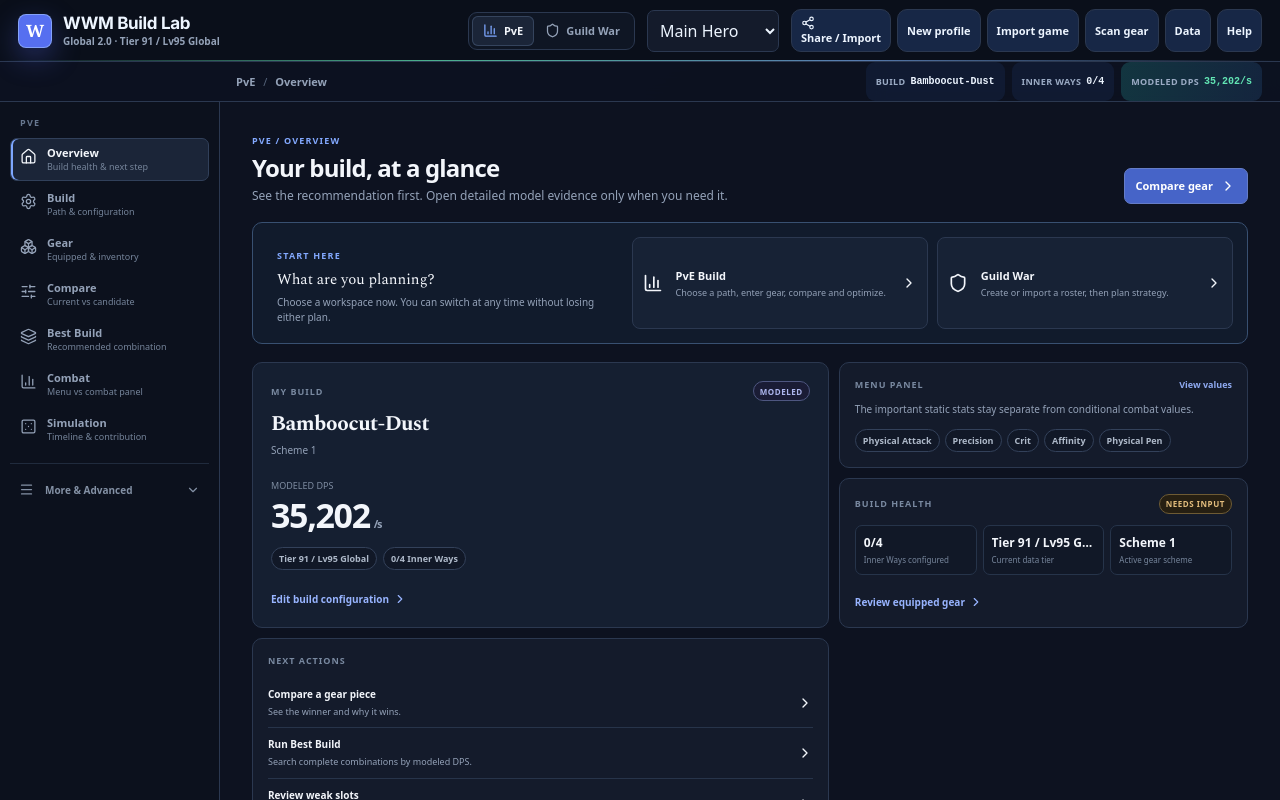
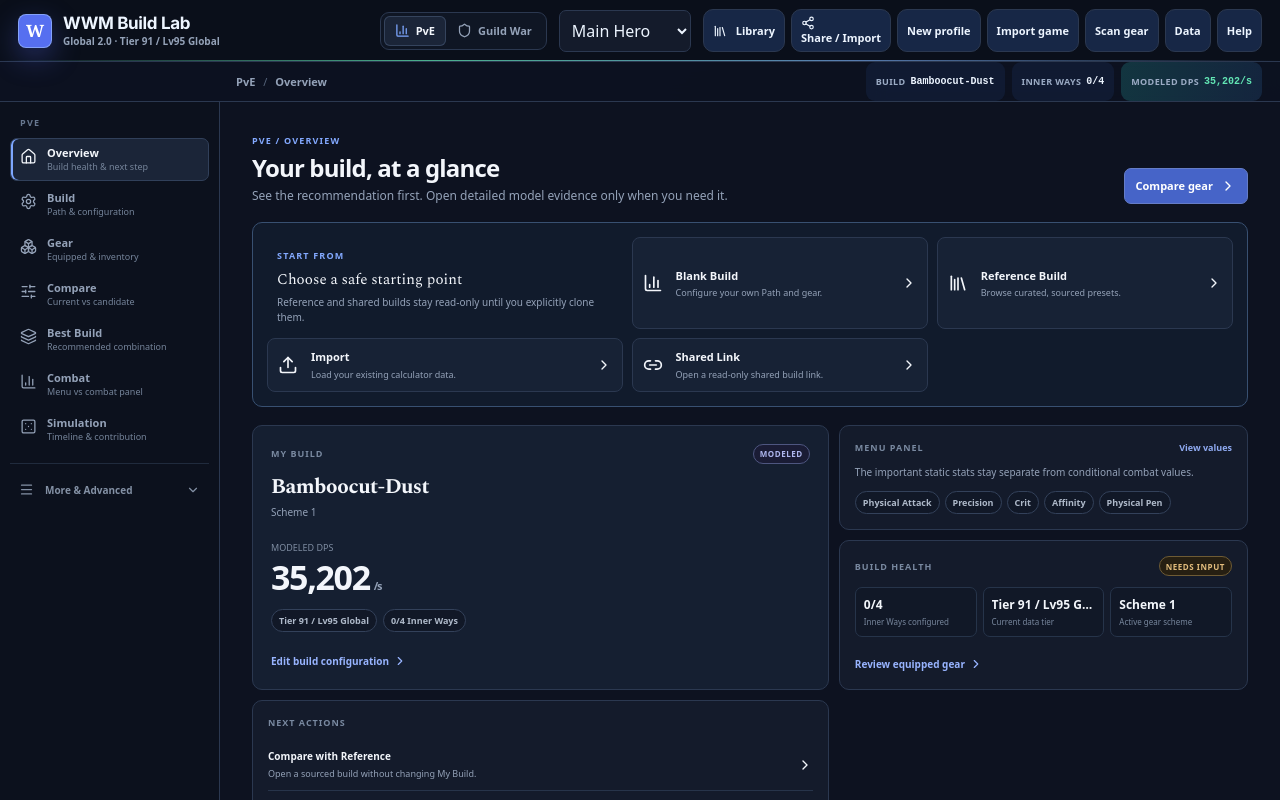
Before and after one commit to PNHD/wwm-calc, a React (Vite) app: page / in a window 1280 px wide. Shown: the top 800 px of the page. Built offline with nearby package versions, Linux system fonts and the light colour scheme.

Commit message:
feat(library): integrate Library into product shell and onboarding

```diff
--- a/src/product/ProductShell.tsx
+++ b/src/product/ProductShell.tsx
@@ -15,6 +15,8 @@ import {
   HeartPulse,
   Home,
   Layers3,
+  Library as LibraryIcon,
+  Link2,
   Map as MapIcon,
   Menu,
   Repeat2,
@@ -23,16 +25,20 @@ import {
   Shield,
   SlidersHorizontal,
   Target,
+  Upload,
   Users,
   X,
 } from "lucide-react";
 import GuildWarWorkspace from "./GuildWarWorkspace";
+import GvgSharedLanding from "./GvgSharedLanding";
+import LibraryWorkspace from "./LibraryWorkspace";
 import "./model-assumptions.css";
 import "./workspace-redesign.css";
 import "./workspaces/compare-v2.css";
 
 export type ProductTab = "details" | "gear-analyzer" | "gear-compare" | "inventory-optimizer" | "simulation" | "team" | "rotations" | "skill-editor" | "settings" | "profile";
-type ProductWorkspace = "pve" | "gvg";
+type BaseWorkspace = "pve" | "gvg";
+type ProductWorkspace = BaseWorkspace | "library";
 type PveView = "overview" | "build" | "gear" | "compare" | "best-build" | "combat" | "simulation" | "rotations" | "skill-editor" | "team" | "profile";
 type GvgView = "overview" | "roster" | "builds" | "strategy" | "timeline" | "objectives" | "matches" | "commander" | "support" | "share";
 
@@ -122,6 +128,7 @@ interface ProductShellProps {
 
 interface StoredShellState {
   workspace?: ProductWorkspace;
+  lastWorkspace?: BaseWorkspace;
   pveView?: PveView;
   gvgView?: GvgView;
   inspectorCollapsed?: boolean;
@@ -138,6 +145,7 @@ function readStoredShell(): StoredShellState {
 
 function explicitRoute() {
   const hash = window.location.hash;
+  if (hash.startsWith("#library") || hash.startsWith("#shared-build=")) return { workspace: "library" as const };
   if (hash.includes("gvg-share=")) return { workspace: "gvg" as const, gvgView: "share" as const };
   const match = hash.match(/^#(pve|gvg)\/([a-z-]+)/);
   if (!match) return null;
@@ -146,7 +154,7 @@ function explicitRoute() {
     : { workspace: "gvg" as const, gvgView: match[2] as GvgView };
 }
 
-function updateRoute(workspace: ProductWorkspace, view: PveView | GvgView) {
+function updateRoute(workspace: BaseWorkspace, view: PveView | GvgView) {
   const hash = window.location.hash;
   if (hash.includes("gvg-share=") && workspace === "gvg") return;
   if (hash && !/^#(pve|gvg)\//.test(hash)) return;
@@ -172,8 +180,13 @@ function readGvgSummary() {
 }
 
 const roleCount = (summary: ReturnType<typeof readGvgSummary>, role: string) => summary.roleCounts.get(role) || 0;
+const gvgSharePayload = () => {
+  const marker = "gvg-share=";
+  const index = window.location.hash.indexOf(marker);
+  return index < 0 ? "" : window.location.hash.slice(index + marker.length);
+};
 
-function WorkspaceSwitcher({ workspace, onChange }: { workspace: ProductWorkspace; onChange: (workspace: ProductWorkspace) => void }) {
+function WorkspaceSwitcher({ workspace, onChange }: { workspace: ProductWorkspace; onChange: (workspace: BaseWorkspace) => void }) {
   return (
     <nav className="workspace-switcher" aria-label="Product workspaces">
       <button type="button" className={workspace === "pve" ? "is-active" : ""} aria-pressed={workspace === "pve"} onClick={() => onChange("pve")}>
@@ -218,11 +231,11 @@ function ContextNavigation<T extends string>({
   );
 }
 
-function PveOverview({ context, onNavigate, showOnboarding, onChoose }: {
+function PveOverview({ context, onNavigate, showOnboarding, onOpenLibrary }: {
   context: ProductShellProps["context"];
   onNavigate: (view: PveView) => void;
   showOnboarding: boolean;
-  onChoose: (workspace: ProductWorkspace) => void;
+  onOpenLibrary: (hash?: string) => void;
 }) {
   const completeInnerWays = context.innerWays >= 4;
   return (
@@ -232,10 +245,12 @@ function PveOverview({ context, onNavigate, showOnboarding, onChoose }: {
         <button type="button" className="workspace-primary-action" onClick={() => onNavigate("compare")}>Compare gear <ChevronRight size={16} aria-hidden="true" /></button>
       </header>
 
-      {showOnboarding && <section className="workspace-onboarding" aria-label="First use">
-        <div><span className="workspace-eyebrow">Start here</span><h2>What are you planning?</h2><p>Choose a workspace now. You can switch at any time without losing either plan.</p></div>
-        <button type="button" onClick={() => onChoose("pve")}><BarChart3 size={20} aria-hidden="true" /><span><strong>PvE Build</strong><small>Choose a path, enter gear, compare and optimize.</small></span><ChevronRight size={16} /></button>
-        <button type="button" onClick={() => onChoose("gvg")}><Shield size={20} aria-hidden="true" /><span><strong>Guild War</strong><small>Create or import a roster, then plan strategy.</small></span><ChevronRight size={16} /></button>
+      {showOnboarding && <section className="workspace-onboarding workspace-onboarding-start" aria-label="First use PvE start options">
+        <div><span className="workspace-eyebrow">Start from</span><h2>Choose a safe starting point</h2><p>Reference and shared builds stay read-only until you explicitly clone them.</p></div>
+        <button type="button" onClick={() => onNavigate("build")}><BarChart3 size={20} aria-hidden="true" /><span><strong>Blank Build</strong><small>Configure your own Path and gear.</small></span><ChevronRight size={16} /></button>
+        <button type="button" onClick={() => onOpenLibrary("#library/pve")}><LibraryIcon size={20} aria-hidden="true" /><span><strong>Reference Build</strong><small>Browse curated, sourced presets.</small></span><ChevronRight size={16} /></button>
+        <button type="button" onClick={() => onNavigate("profile")}><Upload size={20} aria-hidden="true" /><span><strong>Import</strong><small>Load your existing calculator data.</small></span><ChevronRight size={16} /></button>
+        <button type="button" onClick={() => onOpenLibrary("#library")}><Link2 size={20} aria-hidden="true" /><span><strong>Shared Link</strong><small>Open a read-only shared build link.</small></span><ChevronRight size={16} /></button>
       </section>}
 
       <div className="workspace-overview-grid">
@@ -266,6 +281,7 @@ function PveOverview({ context, onNavigate, showOnboarding, onChoose }: {
 
         <section className="workspace-next-card">
           <div className="workspace-card-heading"><span>NEXT ACTIONS</span></div>
+          <button type="button" onClick={() => onOpenLibrary("#library/pve")}><span><strong>Compare with Reference</strong><small>Open a sourced build without changing My Build.</small></span><ChevronRight size={16} /></button>
           <button type="button" onClick={() => onNavigate("compare")}><span><strong>Compare a gear piece</strong><small>See the winner and why it wins.</small></span><ChevronRight size={16} /></button>
           <button type="button" onClick={() => onNavigate("best-build")}><span><strong>Run Best Build</strong><small>Search complete combinations by modeled DPS.</small></span><ChevronRight size={16} /></button>
           <button type="button" onClick={() => onNavigate("gear")}><span><strong>Review weak slots</strong><small>Manage equipped gear and inventory.</small></span><ChevronRight size={16} /></button>
@@ -275,7 +291,7 @@ function PveOverview({ context, onNavigate, showOnboarding, onChoose }: {
   );
 }
 
-function GvgOverview({ onNavigate }: { onNavigate: (view: GvgView) => void }) {
+function GvgOverview({ onNavigate, onOpenLibrary }: { onNavigate: (view: GvgView) => void; onOpenLibrary: (hash?: string) => void }) {
   const summary = readGvgSummary();
   const nextEvent = summary.timeline[0];
   const missing = [
@@ -288,11 +304,15 @@ function GvgOverview({ onNavigate }: { onNavigate: (view: GvgView) => void }) {
     <main className="workspace-overview workspace-overview-gvg" data-testid="gvg-overview" id="main-content">
       <header className="workspace-overview-heading">
         <div><span className="workspace-eyebrow">Guild War / Overview</span><h1>Command center</h1><p>Roster readiness, strategy and the next objective without PvE calculator noise.</p></div>
-        <div className="workspace-heading-actions"><button type="button" className="workspace-secondary-action" onClick={() => onNavigate("roster")}>Open Roster</button><button type="button" className="workspace-primary-action" onClick={() => onNavigate("strategy")}>Open Strategy <ChevronRight size={16} /></button></div>
+        <div className="workspace-heading-actions"><button type="button" className="workspace-secondary-action" onClick={() => onOpenLibrary("#library/gvg-plans")}>Templates</button><button type="button" className="workspace-primary-action" onClick={() => onNavigate("strategy")}>Open Strategy <ChevronRight size={16} /></button></div>
       </header>
 
-      {!summary.roster.length && <section className="workspace-empty-state">
-        <Users size={25} aria-hidden="true" /><div><h2>No Guild War roster yet</h2><p>Start a roster or import a shared plan. PvE build data stays untouched.</p></div><button type="button" onClick={() => onNavigate("roster")}>Start roster</button><button type="button" className="is-secondary" onClick={() => onNavigate("share")}>Import plan</button>
+      {!summary.roster.length && <section className="workspace-empty-state workspace-gvg-start">
+        <Users size={25} aria-hidden="true" /><div><h2>No Guild War roster yet</h2><p>Start blank, use a template, import a plan or inspect a shared plan. PvE data stays untouched.</p></div>
+        <button type="button" onClick={() => onNavigate("roster")}>Blank Roster</button>
+        <button type="button" className="is-secondary" onClick={() => onOpenLibrary("#library/gvg-plans")}>Roster Template</button>
+        <button type="button" className="is-secondary" onClick={() => onNavigate("share")}>Import Plan</button>
+        <button type="button" className="is-secondary" onClick={() => onNavigate("share")}>Shared Plan</button>
       </section>}
 
       <div className="workspace-overview-grid gvg-command-grid">
@@ -332,6 +352,7 @@ function GvgOverview({ onNavigate }: { onNavigate: (view: GvgView) => void }) {
         <section className="workspace-next-card">
           <div className="workspace-card-heading"><span>READINESS</span></div>
           <div className="workspace-readiness-lines"><span><strong>{summary.ready}/30</strong><small>Available</small></span><span><strong>{summary.strategyAssignments}</strong><small>Placed on map</small></span><span><strong>{summary.matches}</strong><small>Match logs</small></span></div>
+          <button type="button" onClick={() => onOpenLibrary("#library/gvg-plans")}><span><strong>Roster & strategy templates</strong><small>Browse curated plans and clone only when ready.</small></span><ChevronRight size={16} /></button>
           <button type="button" onClick={() => onNavigate("share")}><span><strong>Check shareability</strong><small>Export a roster, strategy or full plan with privacy controls.</small></span><ChevronRight size={16} /></button>
         </section>
       </div>
@@ -368,12 +389,15 @@ function PveInspector({ context, page, collapsed, onToggle, onNavigate }: {
 export default function ProductShell({ active, onNavigate, roleControl, actions, context }: ProductShellProps) {
   const stored = useMemo(readStoredShell, []);
   const route = useMemo(explicitRoute, []);
+  const initialBase = route?.workspace === "pve" || route?.workspace === "gvg" ? route.workspace : stored.lastWorkspace ?? (stored.workspace === "gvg" ? "gvg" : "pve");
   const [workspace, setWorkspace] = useState<ProductWorkspace>(route?.workspace ?? stored.workspace ?? "pve");
+  const [lastWorkspace, setLastWorkspace] = useState<BaseWorkspace>(initialBase);
   const [pveView, setPveView] = useState<PveView>((route && "pveView" in route ? route.pveView : undefined) ?? stored.pveView ?? "overview");
   const [gvgView, setGvgView] = useState<GvgView>((route && "gvgView" in route ? route.gvgView : undefined) ?? stored.gvgView ?? "overview");
   const [inspectorCollapsed, setInspectorCollapsed] = useState(Boolean(stored.inspectorCollapsed));
   const [moreOpen, setMoreOpen] = useState(false);
   const [onboarded, setOnboarded] = useState(Boolean(stored.onboarded) || Boolean(route));
+  const [previewLegacyGvgShare, setPreviewLegacyGvgShare] = useState(Boolean(gvgSharePayload()));
   const activeRef = useRef(active);
   const initializedRef = useRef(false);
 
@@ -381,12 +405,32 @@ export default function ProductShell({ active, onNavigate, roleControl, actions,
     const root = document.querySelector<HTMLElement>(".app-root");
     if (!root) return;
     root.dataset.productWorkspace = workspace;
-    root.dataset.productPage = workspace === "pve" ? pveView : gvgView;
+    root.dataset.productPage = workspace === "pve" ? pveView : workspace === "gvg" ? gvgView : "library";
   }, [workspace, pveView, gvgView]);
 
   useEffect(() => {
-    localStorage.setItem(SHELL_STORAGE_KEY, JSON.stringify({ workspace, pveView, gvgView, inspectorCollapsed, onboarded }));
-  }, [workspace, pveView, gvgView, inspectorCollapsed, onboarded]);
+    localStorage.setItem(SHELL_STORAGE_KEY, JSON.stringify({ workspace, lastWorkspace, pveView, gvgView, inspectorCollapsed, onboarded }));
+  }, [workspace, lastWorkspace, pveView, gvgView, inspectorCollapsed, onboarded]);
+
+  useEffect(() => {
+    const handleHash = () => {
+      const parsed = explicitRoute();
+      if (!parsed) return;
+      if (parsed.workspace === "library") {
+        setWorkspace("library"); setMoreOpen(false); return;
+      }
+      if (parsed.workspace === "pve") {
+        setWorkspace("pve"); setLastWorkspace("pve");
+        if ("pveView" in parsed) setPveView(parsed.pveView);
+      } else {
+        setWorkspace("gvg"); setLastWorkspace("gvg");
+        if ("gvgView" in parsed) setGvgView(parsed.gvgView);
+        setPreviewLegacyGvgShare(Boolean(gvgSharePayload()));
+      }
+    };
+    window.addEventListener("hashchange", handleHash);
+    return () => window.removeEventListener("hashchange", handleHash);
+  }, []);
 
   useEffect(() => {
     if (initializedRef.current) return;
@@ -404,7 +448,7 @@ export default function ProductShell({ active, onNavigate, roleControl, actions,
   }, [active, workspace]);
 
   useEffect(() => {
-    if (workspace !== "gvg" || gvgView === "overview") return;
+    if (workspace !== "gvg" || gvgView === "overview" || (gvgView === "share" && previewLegacyGvgShare)) return;
     const target = GVG_INTERNAL_LABEL[gvgView];
     if (!target) return;
     const timer = window.setTimeout(() => {
@@ -421,27 +465,39 @@ export default function ProductShell({ active, onNavigate, roleControl, actions,
       }
     }, 0);
     return () => window.clearTimeout(timer);
-  }, [workspace, gvgView]);
+  }, [workspace, gvgView, previewLegacyGvgShare]);
 
   const goPve = (view: PveView) => {
-    setWorkspace("pve"); setPveView(view); setMoreOpen(false); setOnboarded(true); updateRoute("pve", view);
+    setWorkspace("pve"); setLastWorkspace("pve"); setPveView(view); setMoreOpen(false); setOnboarded(true); updateRoute("pve", view);
     const tab = TAB_FOR_PVE[view];
     if (tab) onNavigate(tab);
   };
 
   const goGvg = (view: GvgView) => {
-    setWorkspace("gvg"); setGvgView(view); setMoreOpen(false); setOnboarded(true); updateRoute("gvg", view);
+    setWorkspace("gvg"); setLastWorkspace("gvg"); setGvgView(view); setMoreOpen(false); setOnboarded(true); updateRoute("gvg", view);
   };
 
-  const switchWorkspace = (next: ProductWorkspace) => {
-    setWorkspace(next); setMoreOpen(false); setOnboarded(true);
+  const switchWorkspace = (next: BaseWorkspace) => {
+    setWorkspace(next); setLastWorkspace(next); setMoreOpen(false); setOnboarded(true); setPreviewLegacyGvgShare(false);
     if (next === "pve") {
-      updateRoute("pve", pveView);
+      if (!/^#pve\//.test(window.location.hash)) window.history.replaceState(null, "", `${window.location.pathname}${window.location.search}#pve/${pveView}`);
       const tab = TAB_FOR_PVE[pveView];
       if (tab) onNavigate(tab);
     } else {
-      updateRoute("gvg", gvgView);
+      if (!/^#gvg\//.test(window.location.hash)) window.history.replaceState(null, "", `${window.location.pathname}${window.location.search}#gvg/${gvgView}`);
     }
+  };
+
+  const openLibrary = (hash = "#library") => {
+    if (workspace === "pve" || workspace === "gvg") setLastWorkspace(workspace);
+    setWorkspace("library"); setMoreOpen(false); setOnboarded(true);
+    if (!window.location.hash.startsWith("#shared-build=")) window.history.replaceState(null, "", `${window.location.pathname}${window.location.search}${hash}`);
+  };
+
+  const closeLegacyGvgShare = () => {
+    window.history.replaceState(null, "", `${window.location.pathname}${window.location.search}#gvg/overview`);
+    setPreviewLegacyGvgShare(false);
+    goGvg("overview");
   };
 
   const pveTitle = [...PVE_PRIMARY, ...PVE_SECONDARY].find((item) => item.key === pveView)?.label ?? "Overview";
@@ -450,34 +506,38 @@ export default function ProductShell({ active, onNavigate, roleControl, actions,
   const mobileGvg: GvgView[] = ["roster", "strategy", "timeline", "matches"];
 
   return (
-    <div className="product-shell-root" data-shell-workspace={workspace} data-shell-page={workspace === "pve" ? pveView : gvgView}>
+    <div className="product-shell-root" data-shell-workspace={workspace} data-shell-page={workspace === "pve" ? pveView : workspace === "gvg" ? gvgView : "library"}>
       <header className="product-masthead product-masthead-v2">
-        <button type="button" className="product-brand" onClick={() => workspace === "pve" ? goPve("overview") : goGvg("overview")} aria-label="Open workspace overview">
+        <button type="button" className="product-brand" onClick={() => workspace === "library" ? switchWorkspace(lastWorkspace) : workspace === "pve" ? goPve("overview") : goGvg("overview")} aria-label="Open workspace overview">
           <span className="product-seal" aria-hidden="true">W</span><span><strong>WWM Build Lab</strong><small>Global 2.0 · {context.tier}</small></span>
         </button>
         <WorkspaceSwitcher workspace={workspace} onChange={switchWorkspace} />
         <div className="product-role">{roleControl}</div>
         <div className="product-actions product-actions-v2">
-          {workspace === "pve" ? <button type="button" onClick={() => goPve("profile")}><Share2 size={14} /> Share / Import</button> : <button type="button" onClick={() => goGvg("share")}><Share2 size={14} /> Share Plan</button>}
+          <button type="button" className={`product-library-button ${workspace === "library" ? "is-active" : ""}`} aria-current={workspace === "library" ? "page" : undefined} onClick={() => openLibrary()}><LibraryIcon size={14} /><span>Library</span></button>
+          {workspace === "pve" ? <button type="button" onClick={() => goPve("profile")}><Share2 size={14} /> Share / Import</button> : workspace === "gvg" ? <button type="button" onClick={() => goGvg("share")}><Share2 size={14} /> Share Plan</button> : null}
           {actions}
         </div>
       </header>
 
-      <div className="workspace-context-bar">
+      {workspace !== "library" && <div className="workspace-context-bar">
         <button type="button" className="workspace-mobile-switch" onClick={() => switchWorkspace(workspace === "pve" ? "gvg" : "pve")}><span>{workspace === "pve" ? "PvE" : "Guild War"}</span><ChevronDown size={14} /></button>
         <span>{workspace === "pve" ? "PvE" : "Guild War"} <b>/</b> {workspace === "pve" ? pveTitle : gvgTitle}</span>
         {workspace === "pve" && <section className="product-context" role="region" aria-label="Current build context"><span><small>Build</small><strong>{context.build}</strong></span><span><small>Inner Ways</small><strong>{context.innerWays}/4</strong></span><span className="product-context-metric"><small>Modeled DPS</small><strong>{context.estimate}/s</strong></span></section>}
-      </div>
+      </div>}
 
-      {workspace === "pve" ? <ContextNavigation label="PvE" primary={PVE_PRIMARY} secondary={PVE_SECONDARY} active={pveView} onNavigate={goPve} /> : <ContextNavigation label="Guild War" primary={GVG_PRIMARY} secondary={GVG_SECONDARY} active={gvgView} onNavigate={goGvg} />}
+      {workspace === "pve" && <ContextNavigation label="PvE" primary={PVE_PRIMARY} secondary={PVE_SECONDARY} active={pveView} onNavigate={goPve} />}
+      {workspace === "gvg" && <ContextNavigation label="Guild War" primary={GVG_PRIMARY} secondary={GVG_SECONDARY} active={gvgView} onNavigate={goGvg} />}
 
       {workspace === "pve" && <PveInspector context={context} page={pveView} collapsed={inspectorCollapsed} onToggle={() => setInspectorCollapsed((value) => !value)} onNavigate={goPve} />}
 
-      {workspace === "pve" && pveView === "overview" && <PveOverview context={context} onNavigate={goPve} showOnboarding={!onboarded} onChoose={(choice) => choice === "pve" ? (setOnboarded(true), goPve("build")) : (setOnboarded(true), goGvg("overview"))} />}
-      {workspace === "gvg" && gvgView === "overview" && <GvgOverview onNavigate={goGvg} />}
-      {workspace === "gvg" && gvgView !== "overview" && <div className={`workspace-gvg-host is-${gvgView}`}><GuildWarWorkspace onClose={() => goGvg("overview")} /></div>}
+      {workspace === "pve" && pveView === "overview" && <PveOverview context={context} onNavigate={goPve} showOnboarding={!onboarded} onOpenLibrary={openLibrary} />}
+      {workspace === "gvg" && gvgView === "overview" && <GvgOverview onNavigate={goGvg} onOpenLibrary={openLibrary} />}
+      {workspace === "gvg" && gvgView === "share" && previewLegacyGvgShare && gvgSharePayload() && <GvgSharedLanding payload={gvgSharePayload()} onView={() => setPreviewLegacyGvgShare(false)} onBack={closeLegacyGvgShare} />}
+      {workspace === "gvg" && gvgView !== "overview" && !(gvgView === "share" && previewLegacyGvgShare && gvgSharePayload()) && <div className={`workspace-gvg-host is-${gvgView}`}><GuildWarWorkspace onClose={() => goGvg("overview")} /></div>}
+      {workspace === "library" && <LibraryWorkspace context={context} onOpenPve={goPve} onOpenGvg={goGvg} onExit={() => switchWorkspace(lastWorkspace)} />}
 
-      <nav className="workspace-mobile-nav" aria-label={`${workspace === "pve" ? "PvE" : "Guild War"} mobile navigation`}>
+      {workspace !== "library" && <nav className="workspace-mobile-nav" aria-label={`${workspace === "pve" ? "PvE" : "Guild War"} mobile navigation`}>
         {workspace === "pve" ? mobilePve.map((key) => {
           const item = PVE_PRIMARY.find((candidate) => candidate.key === key)!; const Icon = item.icon;
           return <button type="button" key={key} className={pveView === key ? "is-active" : ""} aria-current={pveView === key ? "page" : undefined} onClick={() => goPve(key)}><Icon size={18} /><span>{item.label === "Best Build" ? "Best" : item.label}</span></button>;
@@ -486,14 +546,15 @@ export default function ProductShell({ active, onNavigate, roleControl, actions,
           return <button type="button" key={key} className={gvgView === key ? "is-active" : ""} aria-current={gvgView === key ? "page" : undefined} onClick={() => goGvg(key)}><Icon size={18} /><span>{item.label === "Match Log" ? "Matches" : item.label}</span></button>;
         })}
         <button type="button" className={moreOpen ? "is-active" : ""} aria-expanded={moreOpen} onClick={() => setMoreOpen((value) => !value)}><Menu size={18} /><span>More</span></button>
-      </nav>
+      </nav>}
 
-      {moreOpen && <div className="workspace-mobile-drawer" role="dialog" aria-modal="true" aria-label="More navigation">
+      {workspace !== "library" && moreOpen && <div className="workspace-mobile-drawer" role="dialog" aria-modal="true" aria-label="More navigation">
         <button type="button" className="workspace-mobile-drawer-close" aria-label="Close navigation" onClick={() => setMoreOpen(false)}><X size={18} /></button>
         <span className="workspace-eyebrow">{workspace === "pve" ? "PvE" : "Guild War"} · More</span><h2>Tools</h2>
         <nav>{(workspace === "pve" ? [PVE_PRIMARY[0], PVE_PRIMARY[5], PVE_PRIMARY[6], ...PVE_SECONDARY] : [GVG_PRIMARY[0], GVG_PRIMARY[2], GVG_PRIMARY[5], ...GVG_SECONDARY]).map((item: any) => {
           const Icon = item.icon; return <button type="button" key={item.key} onClick={() => workspace === "pve" ? goPve(item.key as PveView) : goGvg(item.key as GvgView)}><Icon size={18} /><span><strong>{item.label}</strong><small>{item.hint}</small></span><ChevronRight size={15} /></button>;
         })}</nav>
+        <button type="button" onClick={() => openLibrary()}><LibraryIcon size={18} /><span><strong>Library</strong><small>Curated references & templates</small></span><ChevronRight size={15} /></button>
       </div>}
     </div>
   );
```
